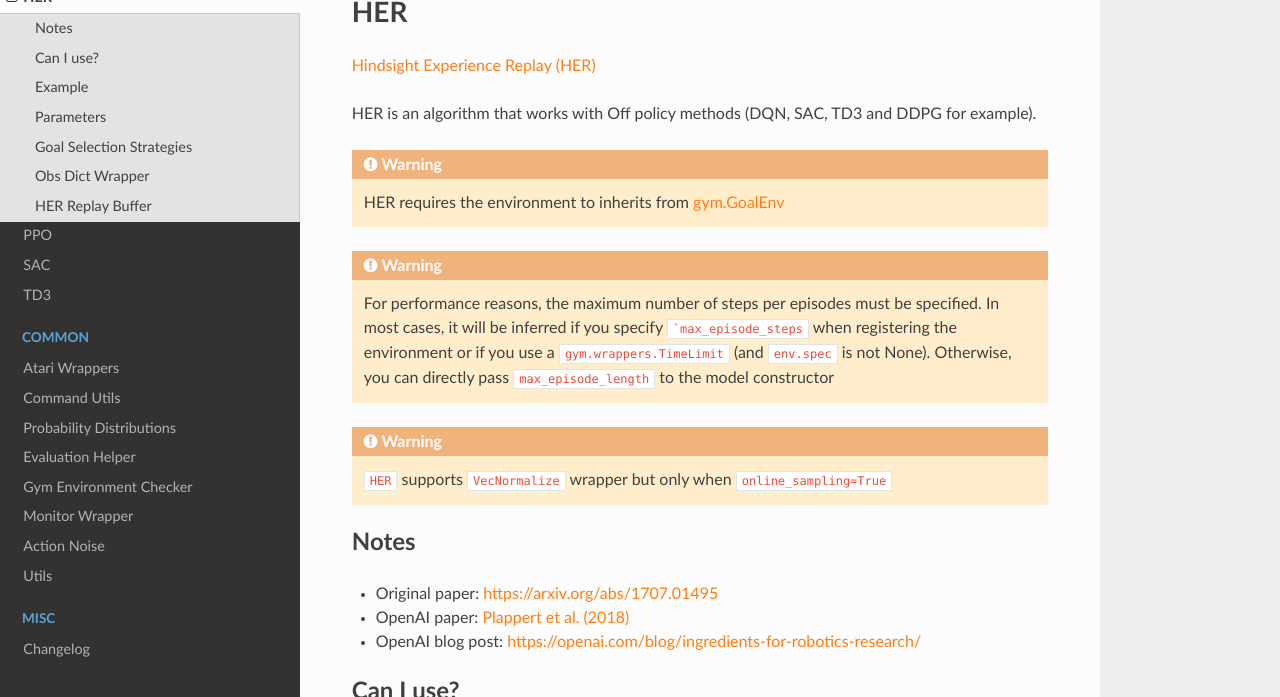
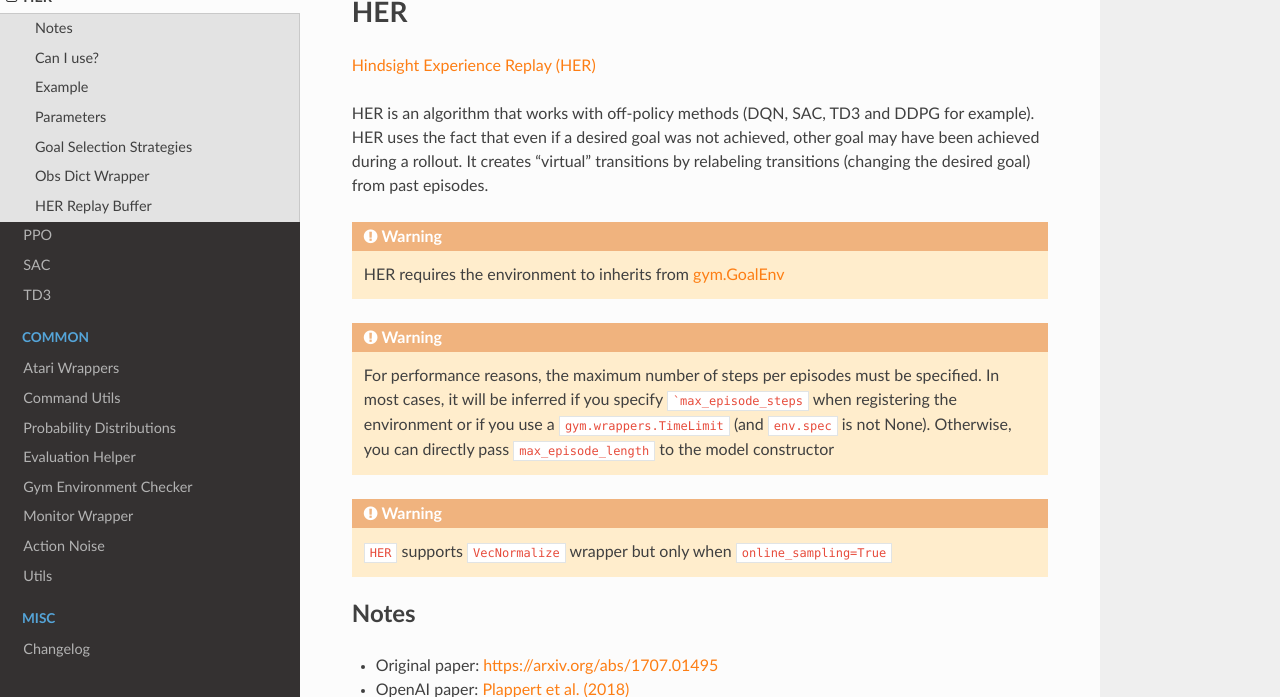
Before and after one commit to DLR-RM/stable-baselines3, a Sphinx documentation site: the page built from docs/modules/her.rst, in a window 1280 px wide and 900 px high, cut to the strip 203-900 px from the top of the window. Built offline with Sphinx 7.4.7 and the Read the Docs theme 2.0.0, drawn with Linux system fonts in a browser that asks for light colours; pages that are not in the unit, such as notebooks, are missing from menus.

Commit message:
Improve HER description

```diff
--- a/docs/modules/her.rst
+++ b/docs/modules/her.rst
@@ -8,7 +8,11 @@ HER
 
 `Hindsight Experience Replay (HER) <https://arxiv.org/abs/1707.01495>`_
 
-HER is an algorithm that works with Off policy methods (DQN, SAC, TD3 and DDPG for example).
+HER is an algorithm that works with off-policy methods (DQN, SAC, TD3 and DDPG for example).
+HER uses the fact that even if a desired goal was not achieved, other goal may have been achieved during a rollout.
+It creates "virtual" transitions by relabeling transitions (changing the desired goal) from past episodes.
+
+
 
 .. warning::
 
```
